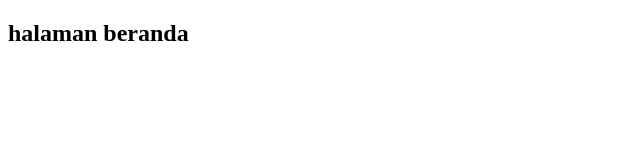
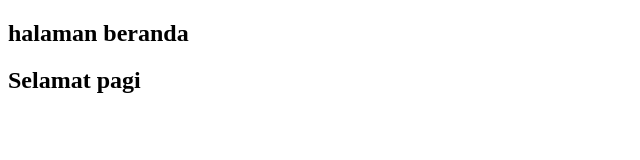
Before and after one commit to aryo-atmojo/Tugas-1, a plain HTML site: page index.html in a window 1280 px wide. Shown: the whole page, without its empty margins (0-640 px from the left). Drawn offline with Linux system fonts and the light colour scheme.

Commit message:
Update index.html

```diff
--- a/index.html
+++ b/index.html
@@ -8,6 +8,7 @@
 <body>
 
     <h2>halaman beranda</h2>
+    <h2>Selamat pagi</h2>
 
 </body>
 </html>
```
